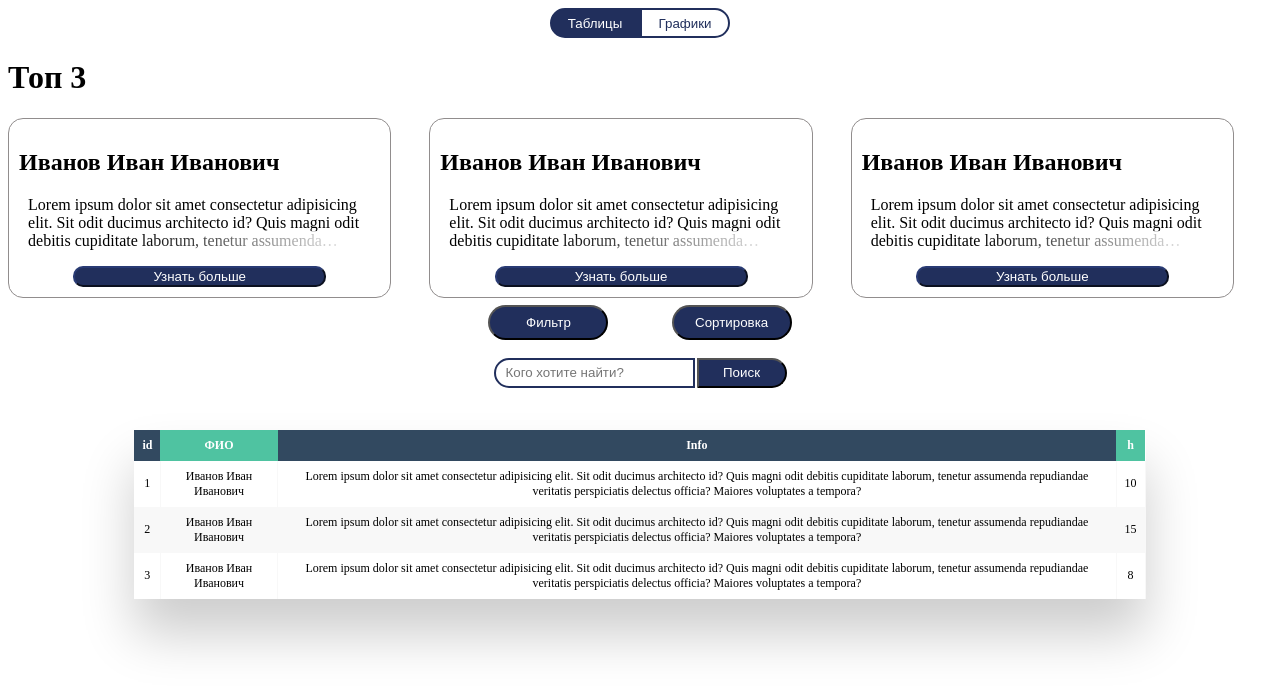
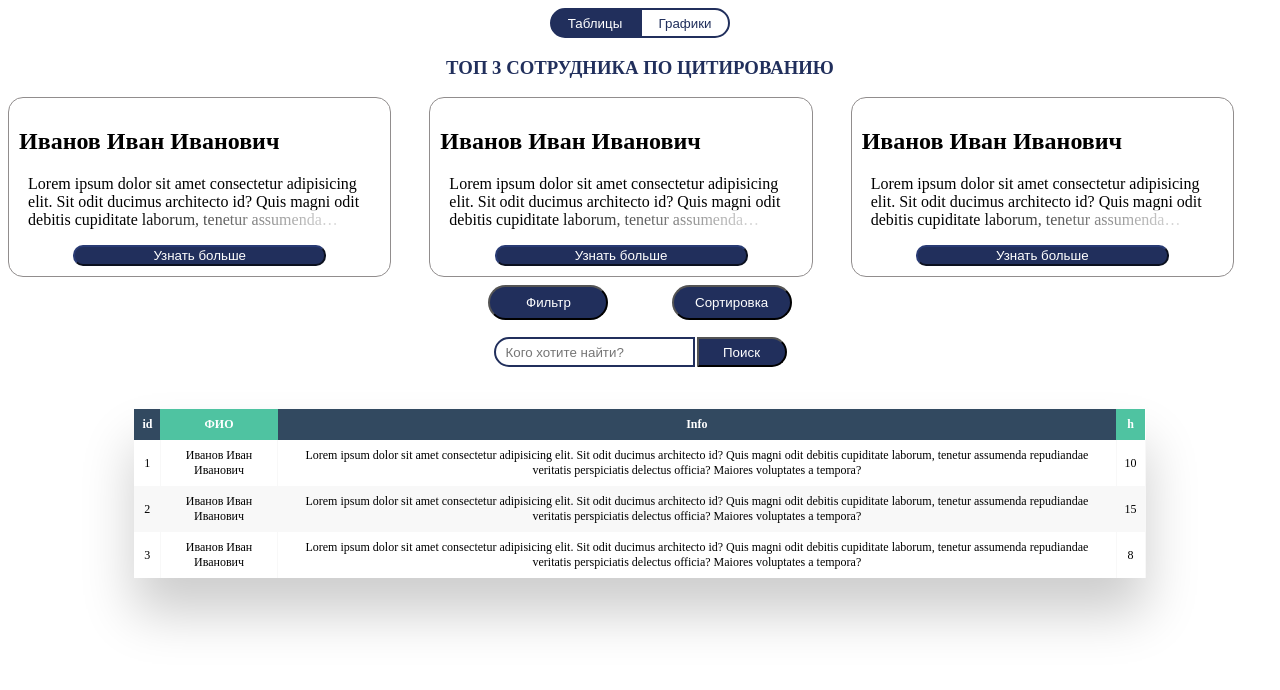
Before and after one commit to kirathenics/client, a React (Create React App) app: page / in a window 1280 px wide. Shown: the top 690 px of the page. Built offline with nearby package versions, Linux system fonts and the light colour scheme; a web font is replaced by a local one.

Commit message:
Top 3 change

```diff
--- a/src/App.js
+++ b/src/App.js
@@ -27,8 +27,8 @@ function App() {
 
       </div>)}
 
-      <div>
-        <h1>Топ 3</h1>
+      <div className={styles.DivForTop3}>
+        <h3 className={styles.Top3Header}>ТОП 3 СОТРУДНИКА ПО ЦИТИРОВАНИЮ</h3>
         <div className={styles.blockIt}>
         {top3it.length ? (top3it.map(top => <Top3Item key={top.id} top={top} /> ) )
         : <p>Отсутствуют данные по цитированию</p> }
```
